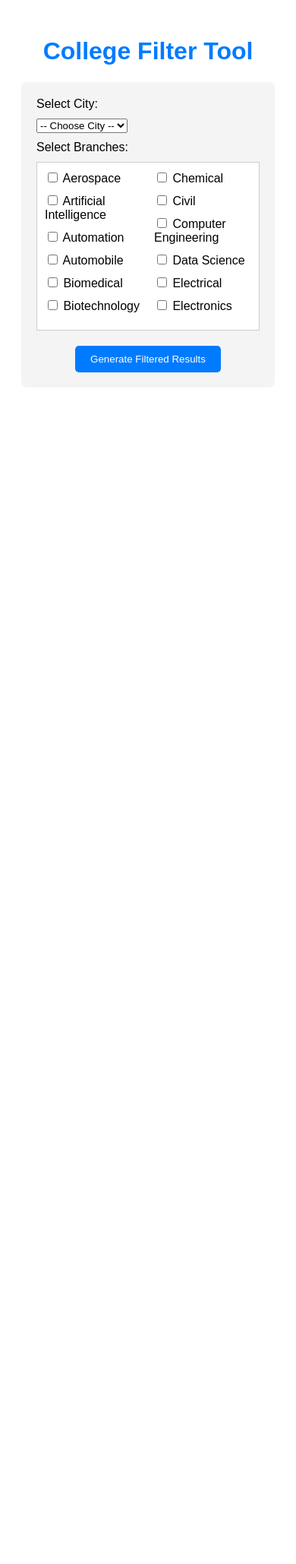
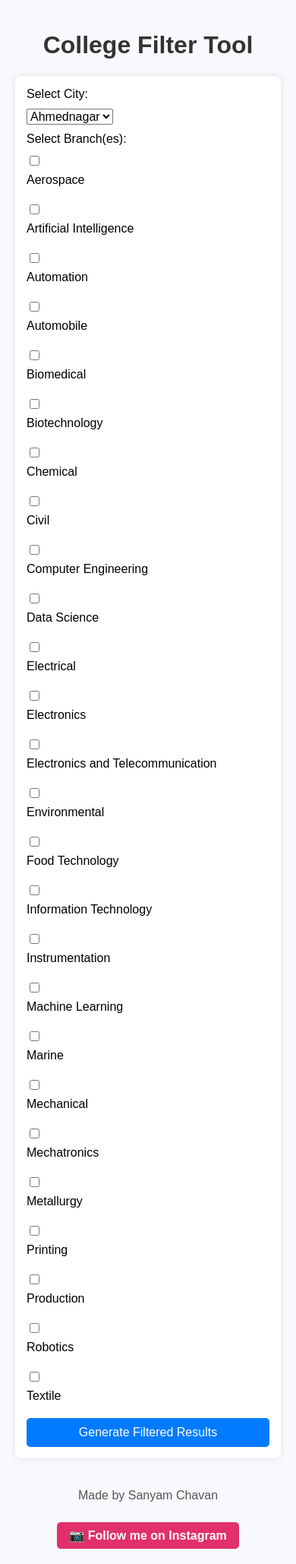
Before and after one commit to efx-143/mhtcet-filter-web, a Flask app: page / in a window 390 px wide. Shown: the whole page at 76% size. Before the commit the page ends 490 px from the top, so only its background shows below. Run offline with Flask 3, Linux system fonts and the light colour scheme.

Commit message:
feat: make UI responsive and add Instagram footer

```diff
--- a/templates/index.html
+++ b/templates/index.html
@@ -1,87 +1,121 @@
 <!DOCTYPE html>
 <html lang="en">
 <head>
-  <meta charset="UTF-8">
+  <meta charset="UTF-8" />
+  <meta name="viewport" content="width=device-width, initial-scale=1.0"/>
   <title>College Filter Tool</title>
   <style>
     body {
       font-family: Arial, sans-serif;
       padding: 20px;
+      margin: 0;
+      background-color: #f7f9fc;
     }
 
     h1 {
       text-align: center;
-      color: #007BFF;
+      color: #333;
     }
 
     form {
-      max-width: 800px;
-      margin: auto;
+      max-width: 700px;
+      margin: 0 auto;
+      background-color: #fff;
       padding: 20px;
-      background-color: #f4f4f4;
       border-radius: 8px;
+      box-shadow: 0 0 10px rgba(0,0,0,0.1);
     }
 
-    label, select {
+    label, select, input[type="checkbox"] {
       display: block;
       margin-bottom: 10px;
+      font-size: 16px;
     }
 
-    .checkboxes {
-      columns: 2;
-      max-height: 200px;
-      overflow-y: auto;
-      margin-bottom: 20px;
-      border: 1px solid #ccc;
-      padding: 10px;
-      background: white;
+    .branches {
+      display: flex;
+      flex-wrap: wrap;
+      gap: 10px;
+    }
+
+    .branches label {
+      flex: 1 1 45%;
     }
 
     button {
-      padding: 10px 20px;
-      background-color: #007BFF;
+      display: block;
+      width: 100%;
+      padding: 10px;
+      background-color: #007bff;
       color: white;
+      font-size: 16px;
       border: none;
+      border-radius: 5px;
       cursor: pointer;
-      border-radius: 5px;
+      margin-top: 10px;
     }
 
-    table {
-      width: 100%;
-      border-collapse: collapse;
-      margin-top: 30px;
+    button:hover {
+      background-color: #0056b3;
     }
 
-    table, th, td {
-      border: 1px solid #999;
+    #loading {
+      text-align: center;
+      display: none;
+      margin-top: 20px;
     }
 
-    th {
-      background-color: #007BFF;
-      color: white;
+    footer {
+      margin-top: 40px;
+      text-align: center;
+      color: #555;
     }
 
-    th, td {
-      padding: 8px;
-      text-align: left;
-      font-size: 12px;
+    .insta-btn {
+      display: inline-block;
+      margin-top: 10px;
+      padding: 8px 16px;
+      background-color: #e1306c;
+      color: white;
+      text-decoration: none;
+      border-radius: 5px;
+      font-weight: bold;
+    }
+
+    .insta-btn:hover {
+      background-color: #c8235a;
+    }
+
+    @media (max-width: 600px) {
+      .branches label {
+        flex: 1 1 100%;
+      }
+
+      form {
+        padding: 15px;
+      }
     }
   </style>
 </head>
 <body>
+
   <h1>College Filter Tool</h1>
+
+  <div id="loading">
+    <h3>⏳ Generating your filtered results...</h3>
+    <img src="https://i.gifer.com/ZZ5H.gif" alt="Loading..." style="width: 80px;">
+  </div>
 
   <form method="POST">
     <label for="city">Select City:</label>
     <select name="city" id="city" required>
-      <option value="" disabled selected>-- Choose City --</option>
       {% for city in cities %}
         <option value="{{ city }}">{{ city }}</option>
       {% endfor %}
     </select>
 
-    <label>Select Branches:</label>
-    <div class="checkboxes">
+    <label>Select Branch(es):</label>
+    <div class="branches">
       {% for branch in branches %}
         <label>
           <input type="checkbox" name="branches" value="{{ branch }}"> {{ branch }}
@@ -89,31 +123,42 @@
       {% endfor %}
     </div>
 
-    <div style="text-align:center;">
     <button type="submit">Generate Filtered Results</button>
-    </div>
   </form>
 
-  {% if results %}
-    <h2>Filtered Results</h2>
-    <table>
-      <thead>
+  {% if headers and rows %}
+    <div style="overflow-x: auto; margin-top: 30px;">
+      <table border="1" cellpadding="5" cellspacing="0" style="width: 100%; border-collapse: collapse; background: #fff;">
+        <thead style="background: #007bff; color: white;">
           <tr>
-          {% for key in results[0].keys() %}
-            <th>{{ key }}</th>
+            {% for head in headers %}
+              <th>{{ head }}</th>
             {% endfor %}
           </tr>
         </thead>
         <tbody>
-        {% for row in results %}
+          {% for row in rows %}
             <tr>
-            {% for value in row.values() %}
-              <td>{{ value }}</td>
+              {% for cell in row %}
+                <td>{{ cell }}</td>
               {% endfor %}
             </tr>
           {% endfor %}
         </tbody>
       </table>
+    </div>
   {% endif %}
+
+  <footer>
+    <p>Made by Sanyam Chavan</p>
+    <a class="insta-btn" href="https://www.instagram.com/efx_.69/" target="_blank">📷 Follow me on Instagram</a>
+  </footer>
+
+  <script>
+    const form = document.querySelector("form");
+    form.addEventListener("submit", () => {
+      document.getElementById("loading").style.display = "block";
+    });
+  </script>
 </body>
 </html>
```
Lines whose indentation alone changed are shown as unchanged.
